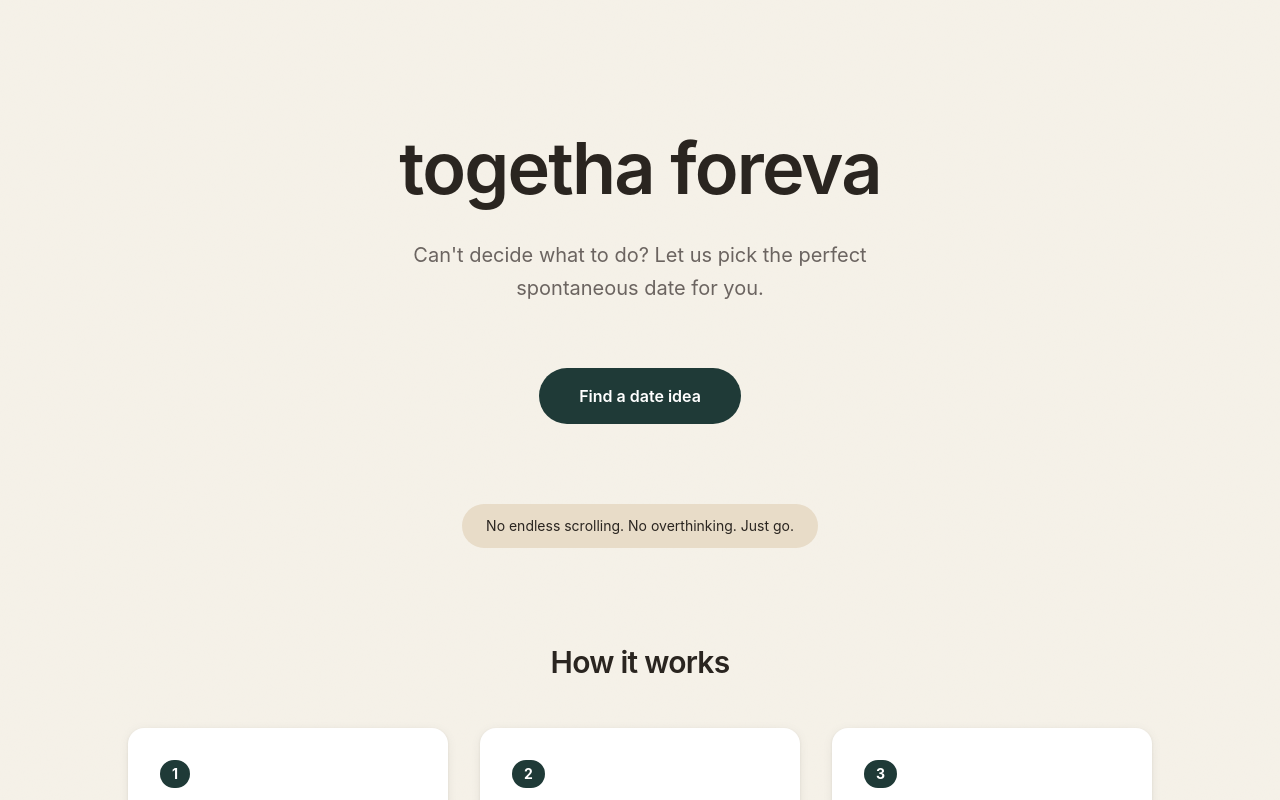
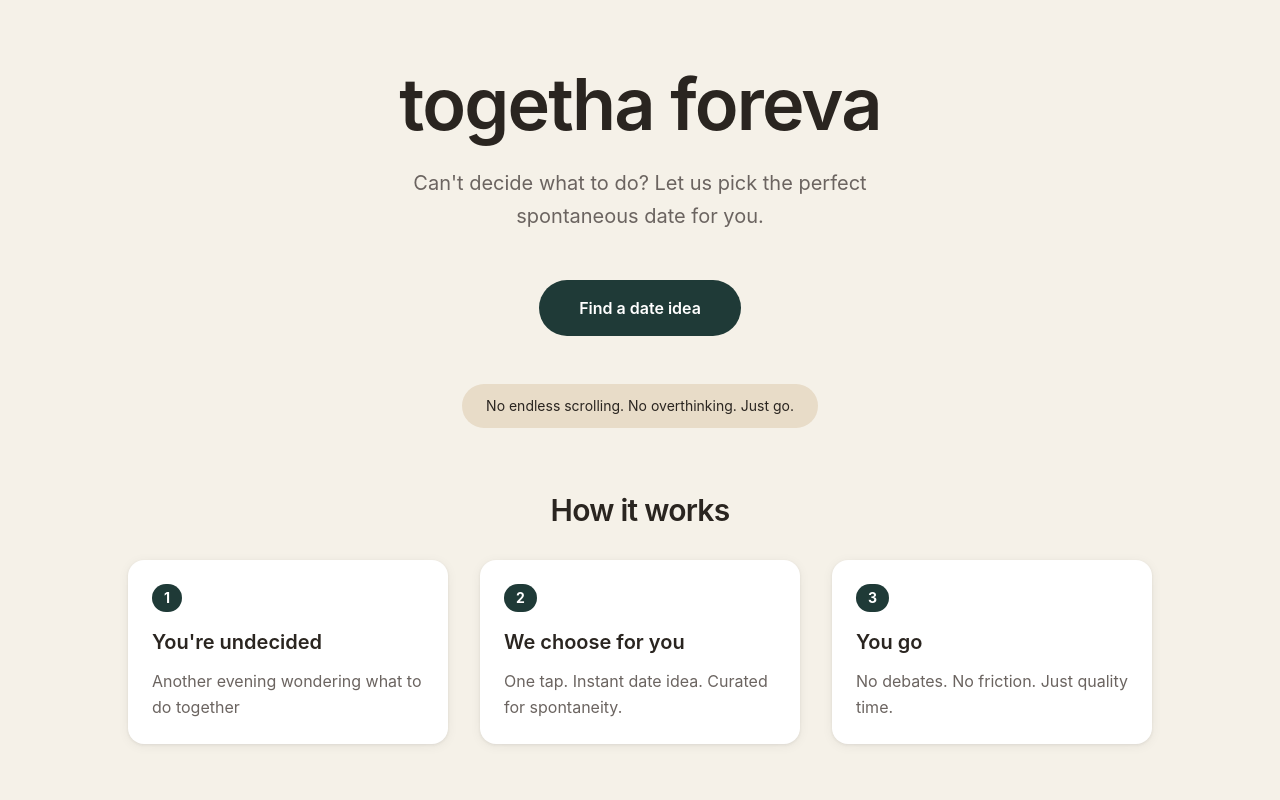
Before and after one commit to kylemacabasco/what-to-do-on-dates, a Next.js app: page / in a window 1280 px wide. Shown: the top 800 px of the page. Built offline with nearby package versions, Linux system fonts and the light colour scheme.

Commit message:
fix: took out extra spacing for better ux

```diff
--- a/app/page.tsx
+++ b/app/page.tsx
@@ -2,13 +2,10 @@
 
 export default function Home() {
   return (
-    <div className="min-h-screen relative overflow-hidden" style={{ background: 'var(--bg)' }}>
-      {/* Subtle grain overlay */}
-      <div className="grain-overlay absolute inset-0 pointer-events-none" />
-
+    <div className="min-h-screen" style={{ background: 'var(--bg)' }}>
       {/* Hero Section */}
-      <div className="relative z-10 flex flex-col items-center justify-center px-6 py-16 md:py-24 lg:py-32">
-        <div className="text-center max-w-3xl mx-auto space-y-8">
+      <div className="flex flex-col items-center justify-center px-6 py-12 md:py-16">
+        <div className="text-center max-w-3xl mx-auto space-y-6">
           {/* Main Headline */}
           <h1
             className="text-5xl md:text-7xl font-semibold tracking-tight leading-[1.1]"
@@ -25,7 +22,7 @@ export default function Home() {
           </p>
 
           {/* Main CTA */}
-          <div className="pt-8 pb-12">
+          <div className="pt-6 pb-6">
             <button
               className="group relative px-10 py-4 text-base font-semibold overflow-hidden transition-all"
               style={{
@@ -67,9 +64,9 @@ export default function Home() {
         </div>
 
         {/* How It Works */}
-        <div className="max-w-5xl mt-24 mx-auto w-full">
+        <div className="max-w-5xl mt-16 mx-auto w-full">
           <h2
-            className="text-2xl md:text-3xl font-semibold text-center mb-12 tracking-tight"
+            className="text-2xl md:text-3xl font-semibold text-center mb-8 tracking-tight"
             style={{ color: 'var(--text)' }}
           >
             How it works
@@ -95,7 +92,7 @@ export default function Home() {
             ].map((item) => (
               <div
                 key={item.step}
-                className="card-shadow group p-8 rounded-2xl transition-all"
+                className="card-shadow group p-6 rounded-2xl transition-all"
                 style={{
                   background: 'var(--surface)',
                   borderRadius: 'var(--radius-lg)',
```
